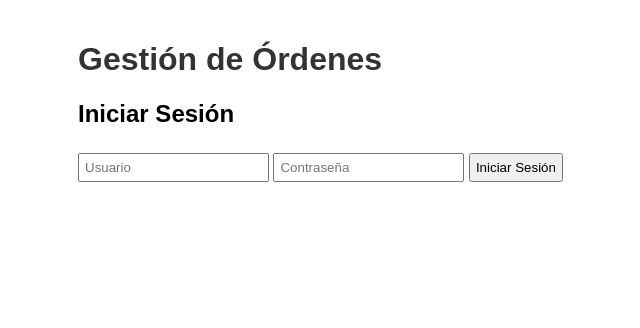
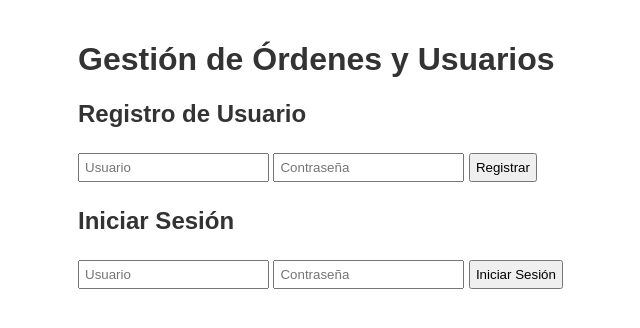
Before and after one commit to NenJacp/frontAPI, a website: page public/index.html in a window 1280 px wide. Shown: the whole page, without its empty margins (162-802 px from the left). Drawn offline with Linux system fonts and the light colour scheme.

Commit message:
reforma 7

```diff
--- a/public/index.html
+++ b/public/index.html
@@ -3,7 +3,7 @@
 <head>
     <meta charset="UTF-8">
     <meta name="viewport" content="width=device-width, initial-scale=1.0">
-    <title>Gestión de Órdenes</title>
+    <title>Gestión de Órdenes y Usuarios</title>
     <style>
         body {
             font-family: Arial, sans-serif;
@@ -11,7 +11,7 @@
             margin: 0 auto;
             padding: 20px;
         }
-        h1 {
+        h1, h2 {
             color: #333;
         }
         #orderList {
@@ -32,7 +32,14 @@
     </style>
 </head>
 <body>
-    <h1>Gestión de Órdenes</h1>
+    <h1>Gestión de Órdenes y Usuarios</h1>
+
+    <div id="registerForm">
+        <h2>Registro de Usuario</h2>
+        <input type="text" id="registerUsername" placeholder="Usuario">
+        <input type="password" id="registerPassword" placeholder="Contraseña">
+        <button onclick="register()">Registrar</button>
+    </div>
 
     <div id="loginForm">
         <h2>Iniciar Sesión</h2>
@@ -61,6 +68,28 @@
         const API_URL = 'https://backapi-29lg.onrender.com/api';
         let token = '';
 
+        function register() {
+            const username = document.getElementById('registerUsername').value;
+            const password = document.getElementById('registerPassword').value;
+
+            fetch(`${API_URL}/register`, {
+                method: 'POST',
+                headers: {
+                    'Content-Type': 'application/json',
+                },
+                body: JSON.stringify({ username, password }),
+            })
+            .then(response => response.json())
+            .then(data => {
+                if (data.id) {
+                    alert('Usuario registrado con éxito. Por favor, inicie sesión.');
+                } else {
+                    alert('Error en el registro: ' + data.error);
+                }
+            })
+            .catch(error => console.error('Error:', error));
+        }
+
         function login() {
             const username = document.getElementById('username').value;
             const password = document.getElementById('password').value;
@@ -77,6 +106,7 @@
                 if (data.token) {
                     token = data.token;
                     document.getElementById('loginForm').style.display = 'none';
+                    document.getElementById('registerForm').style.display = 'none';
                     document.getElementById('orderManagement').style.display = 'block';
                     alert('Inicio de sesión exitoso');
                 } else {
```
